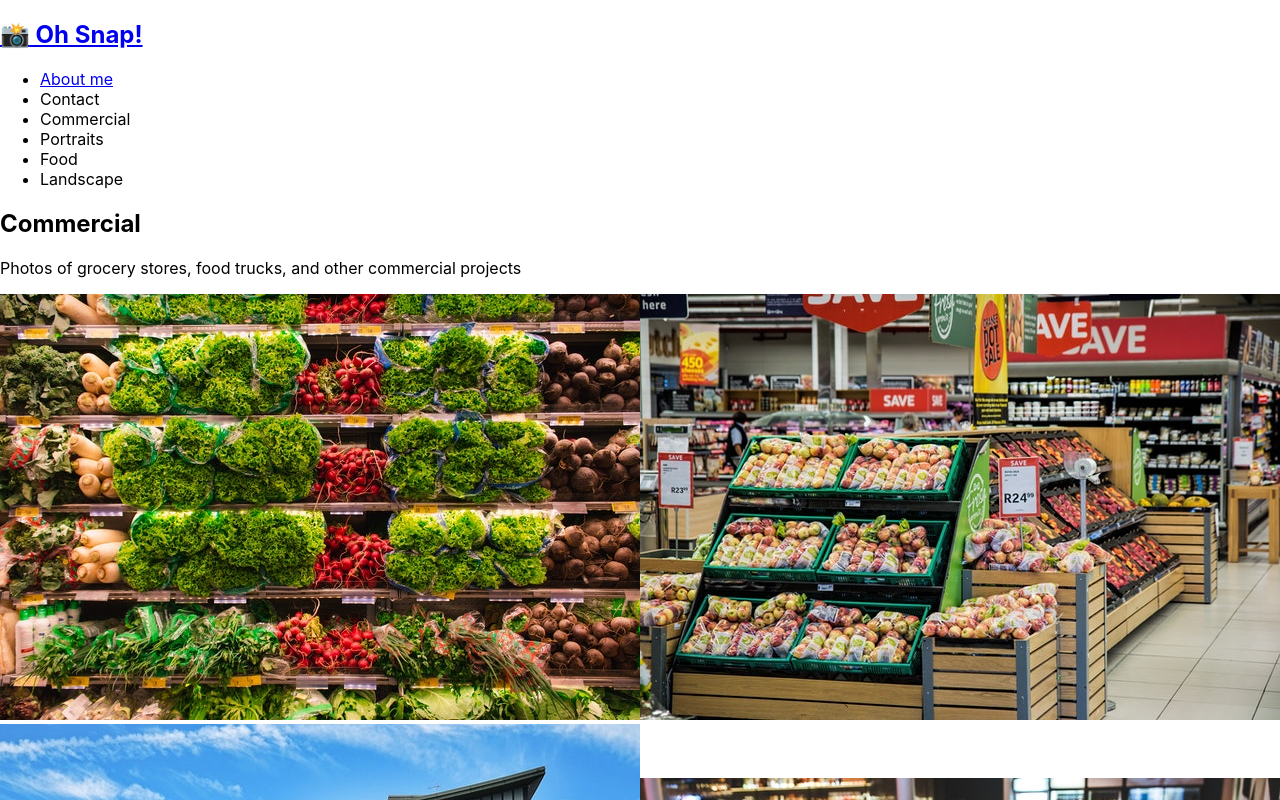
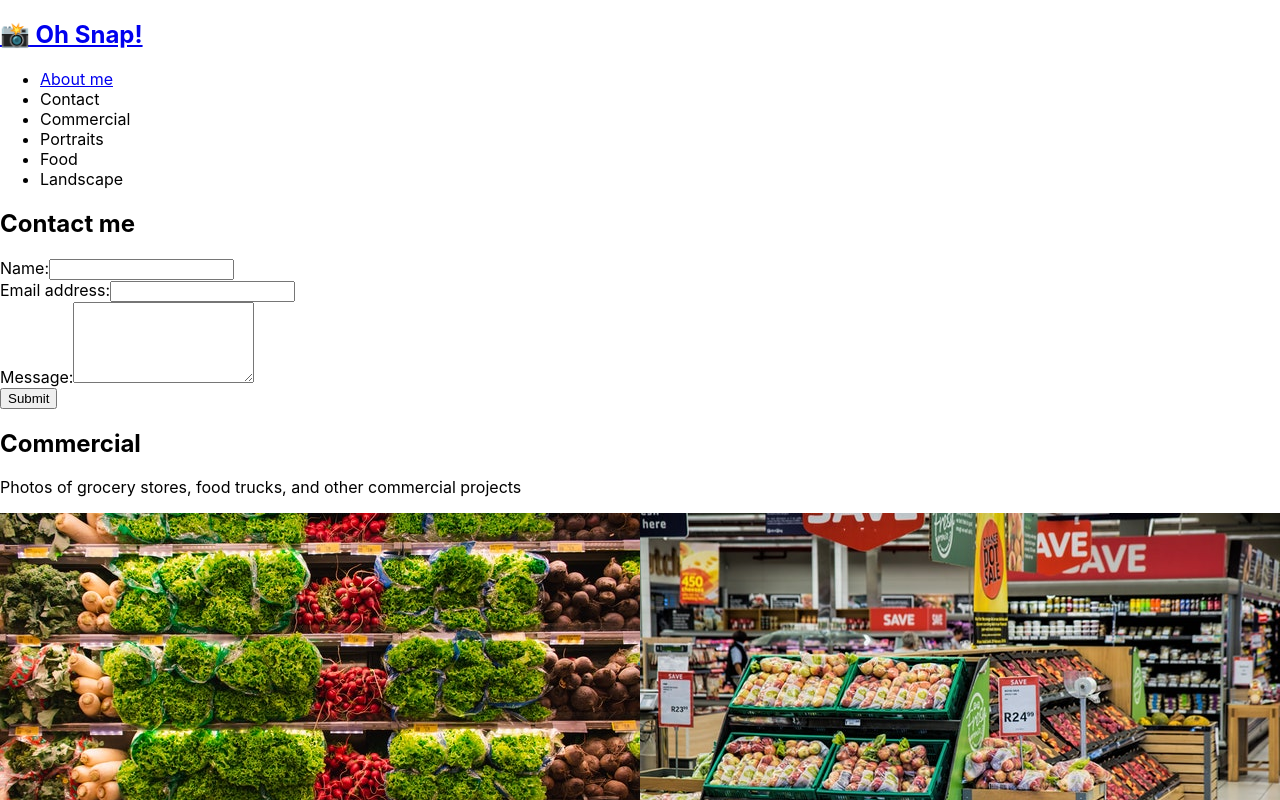
Before and after one commit to cjacktwil/photo-port, a React (Create React App) app: page / in a window 1280 px wide. Shown: the top 800 px of the page. Built offline with nearby package versions, Linux system fonts and the light colour scheme.

Commit message:
added submit functionality

```diff
--- a/src/App.js
+++ b/src/App.js
@@ -2,6 +2,7 @@
 import Nav from './components/Nav';
 import About from './components/About';
 import Gallery from './components/Gallery';
+import ContactForm from './components/Contact';
 
 function App() {
   const [categories] = useState([
@@ -25,6 +26,7 @@
       ></Nav>
       <main>
         <div>
+          <ContactForm></ContactForm>
         <Gallery currentCategory={currentCategory}></Gallery>
           <About></About>
         </div>
--- a/src/components/Contact/index.js
+++ b/src/components/Contact/index.js
@@ -1,22 +1,32 @@
-import React from 'react';
+import React, { useState } from 'react';
 
 function ContactForm() {
+    const [formState, setFormState] = useState({ name: '', email: '', message: '' });
+    const { name, email, message } = formState;
+    function handleChange(e) {
+        setFormState({...formState, [e.target.name]: e.target.value })
+      }
+      function handleSubmit(e) {
+        e.preventDefault();
+        console.log(formState);
+      }
 
+      console.log(formState);
     return (
         <section>
           <h1>Contact me</h1>
-          <form id="contact-form">
+          <form id="contact-form" onSubmit={handleSubmit}>
           <div>
   <label htmlFor="name">Name:</label>
-  <input type="text" name="name" />
+  <input type="text" defaultValue={name} onChange={handleChange} name="name" />
 </div>
 <div>
   <label htmlFor="email">Email address:</label>
-  <input type="email" name="email" />
+  <input type="email" defaultValue={email} name="email" onChange={handleChange} />
 </div>
 <div>
   <label htmlFor="message">Message:</label>
-  <textarea name="message" rows="5"  />
+  <textarea name="message" defaultValue={message} rows="5" onChange={handleChange} />
 </div>
 <button type="submit">Submit</button>
           </form>
```
